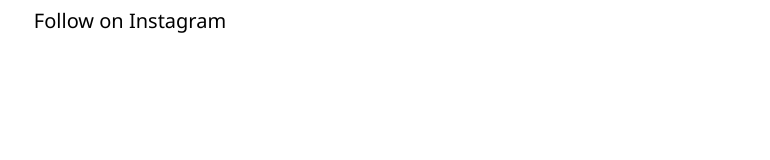
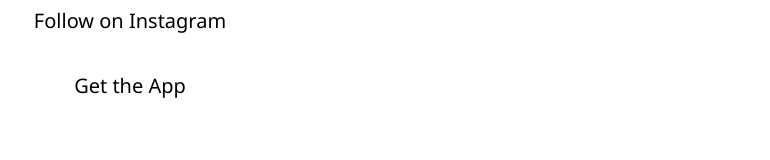
Before and after one commit to smacmullan/avondale-events-website, a Next.js app: page / in a window 1280 px wide. Both pictures are taken after a click on the button 1244 px from the left and 31 px from the top of the page. Shown: the part 244-404 px from the top of the page, without its empty margins (510-1280 px from the left). Built offline with nearby package versions, Linux system fonts and the light colour scheme.

Commit message:
Move "Get the App" prompt to side menu.

```diff
--- a/src/app/(pages)/page.tsx
+++ b/src/app/(pages)/page.tsx
@@ -1,7 +1,6 @@
 'use client';
 import EventList from "../components/event-list/event-list";
 import { useEffect, useState } from 'react';
-import PwaInstallButton from "../components/pwa-install-button";
 
 export default function Home() {
 
@@ -19,7 +18,6 @@ export default function Home() {
   return (
     <div className="items-center justify-items-center min-h-screen p-6 font-[family-name:var(--font-geist-sans)]">
       <main className="flex flex-col items-center">
-        <PwaInstallButton />
         <EventList events={events} />
       </main>
     </div>
--- a/src/app/components/navigation/sidebar.tsx
+++ b/src/app/components/navigation/sidebar.tsx
@@ -1,4 +1,5 @@
 import Link from "next/link";
+import PwaInstallButton from "../pwa-install-button";
 
 export default function Sidebar({
     isOpen,
@@ -33,7 +34,9 @@ export default function Sidebar({
                             <p>Follow on Instagram</p>
                         </Link>
                     </li>
-
+                    <li>
+                        <PwaInstallButton />
+                    </li>
                 </ul>
             </div>
         </>
--- a/src/app/components/pwa-install-button.tsx
+++ b/src/app/components/pwa-install-button.tsx
@@ -54,7 +54,7 @@ export default function PwaInstallButton(){
     return (
         <button
             onClick={handleInstallClick}
-            className="px-4 pb-4 text-blue-500 text-sm underline"
+            className="px-4"
         >
             Get the App
         </button>
```
